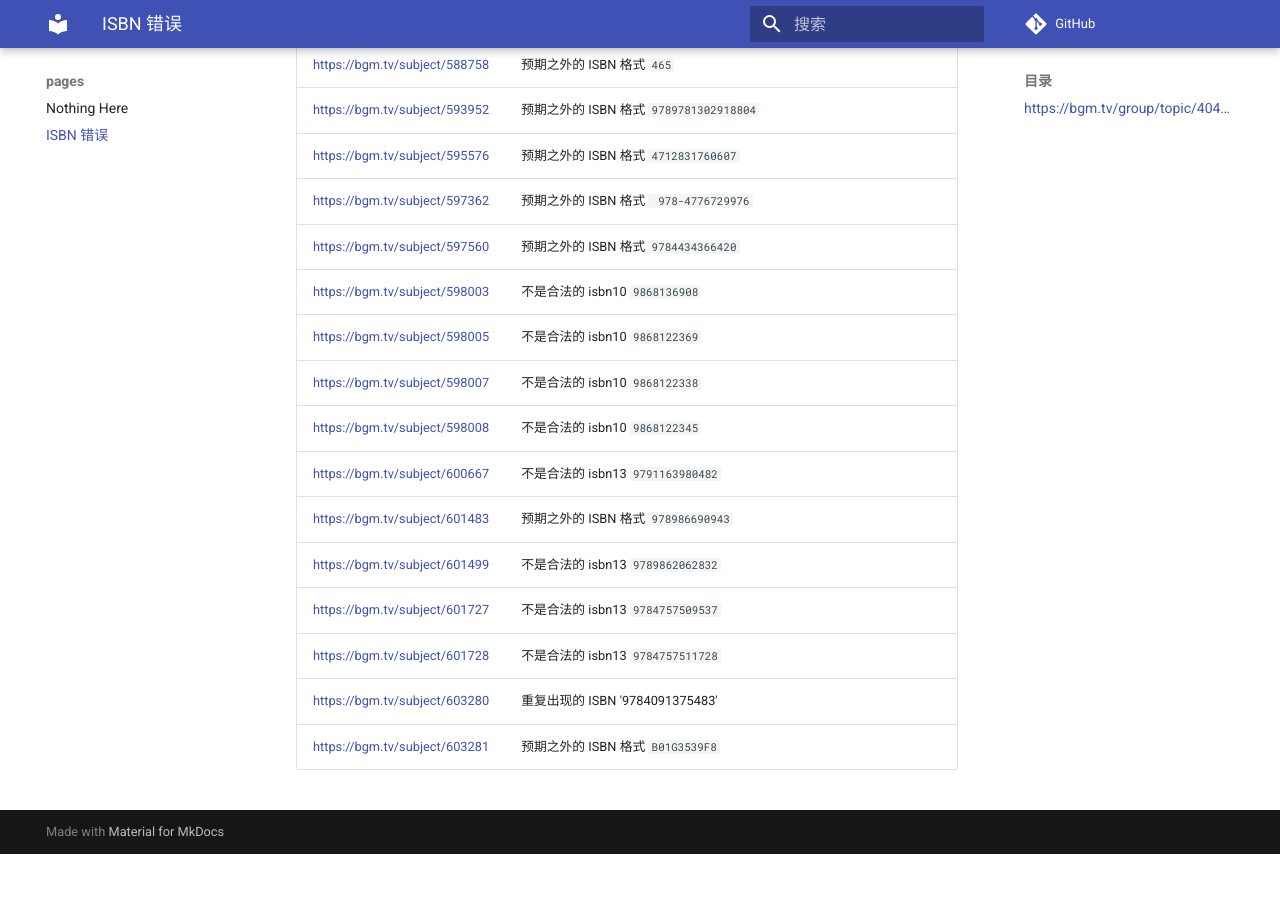
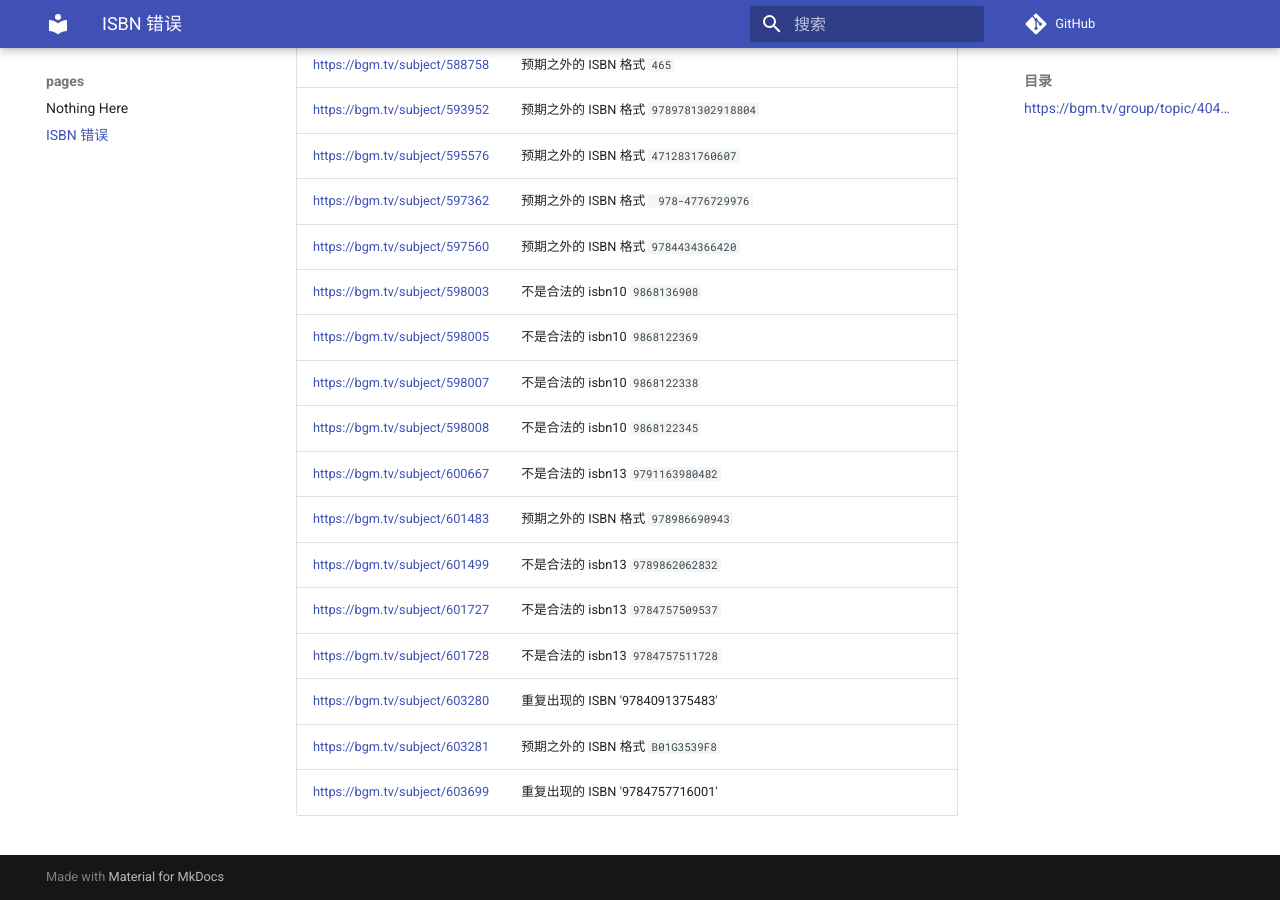
Before and after one commit to trim21/bangumi-pages, an MkDocs documentation site: the page built from docs/isbn.md, in a window 1280 px wide and 900 px high, scrolled down 9779 px. Built offline with MkDocs 1.6.1 and Material for MkDocs 9.7.7, drawn with Linux system fonts in a browser that asks for light colours; comment, search, counter and statistics services are not loaded; before the commit the page ends 10633 px from its top, so only the background shows below that; part of the change alters nothing that is shown.

Commit message:
update isbn.md

```diff
--- a/docs/isbn.md
+++ b/docs/isbn.md
@@ -1,7 +1,7 @@
 # ISBN 错误
 ## <https://bgm.tv/group/topic/404801>
 
-total 225
+total 226
 
 | url | error |
 | --- |  ---  |
@@ -230,3 +230,4 @@ total 225
 | <https://bgm.tv/subject/601728> | 不是合法的 isbn13 <code>9784757511728</code> |
 | <https://bgm.tv/subject/603280> | 重复出现的 ISBN '9784091375483' |
 | <https://bgm.tv/subject/603281> | 预期之外的 ISBN 格式 `B01G3539F8` |
+| <https://bgm.tv/subject/603699> | 重复出现的 ISBN '9784757716001' |
```
